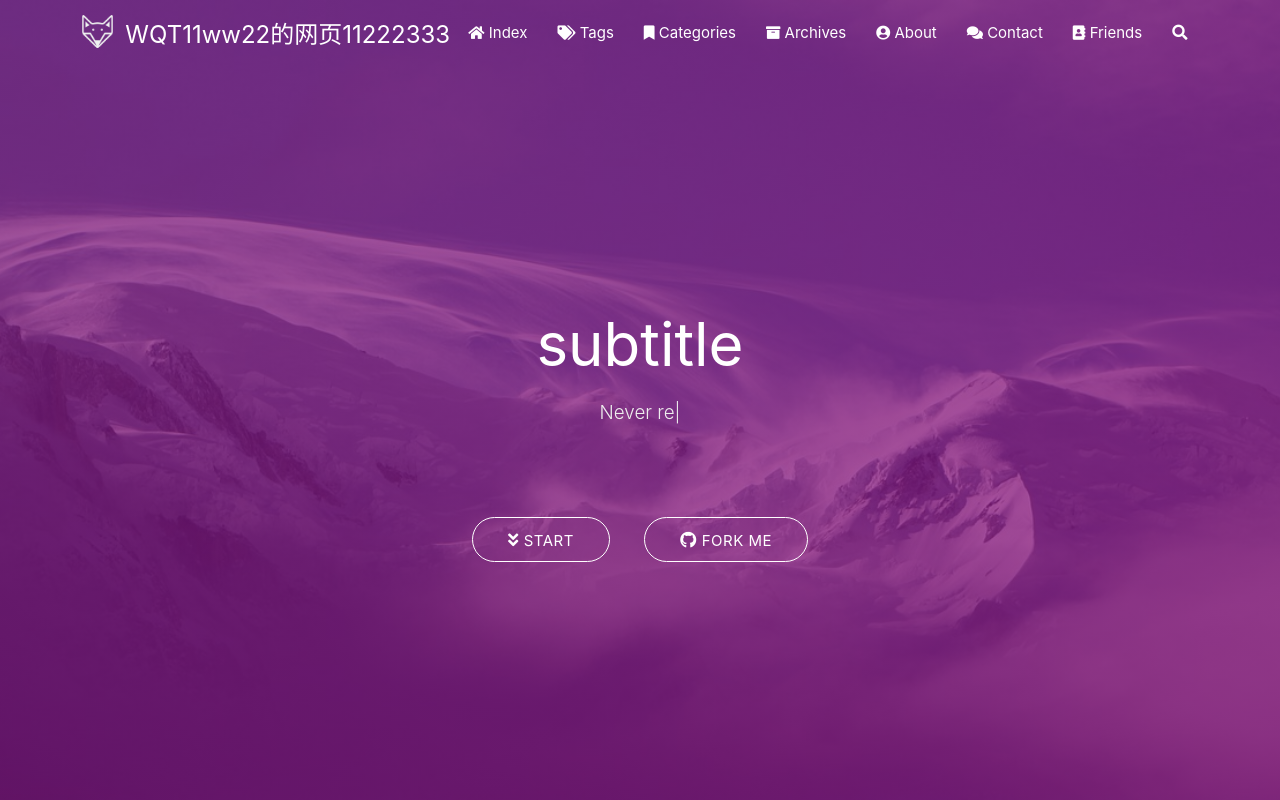
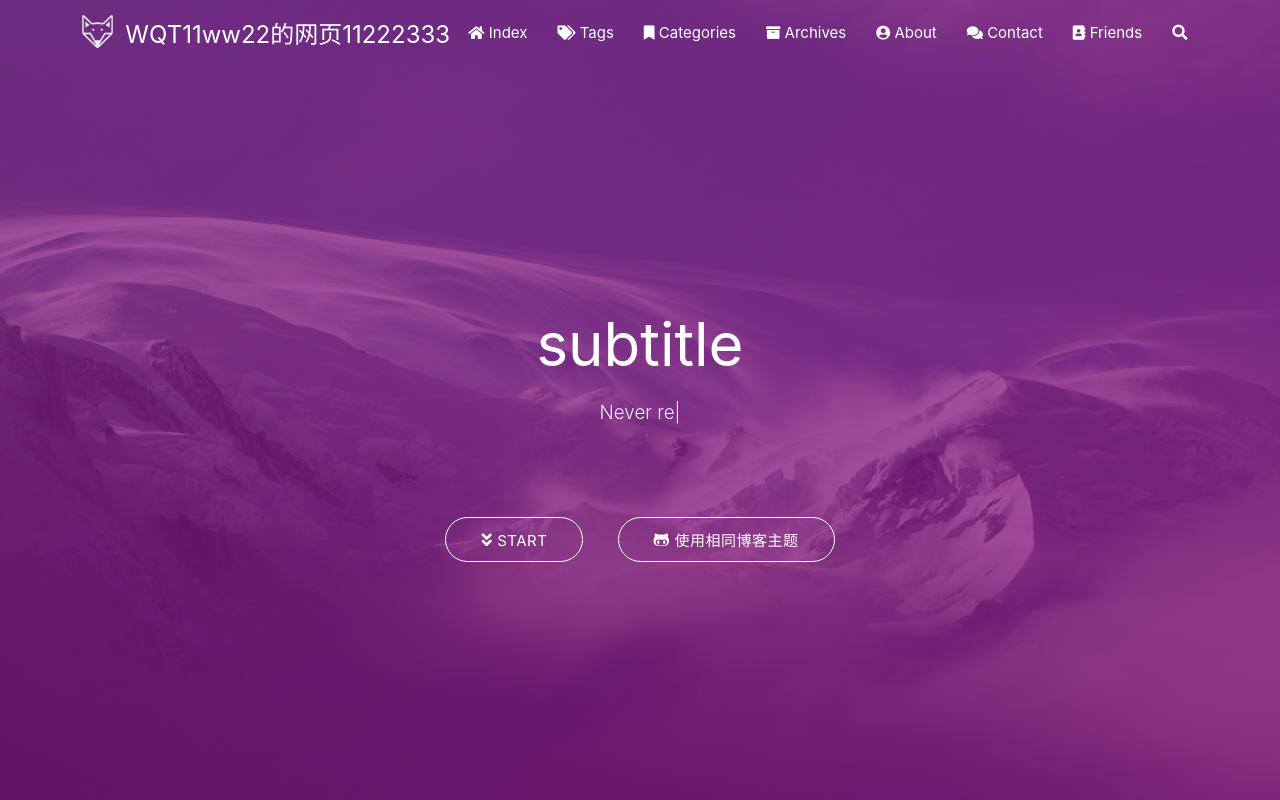
Before and after one commit to windfollowingheart/windfollowingheart.github.io, a plain HTML site: page index.html in a window 1280 px wide. Shown: the top 800 px of the page. Drawn offline with nearby package versions, Linux system fonts and the light colour scheme; some packages are replaced by stand-ins of ours; no server answers; a script that the page names is missing.

Commit message:
Site updated: 2024-01-28 17:59:22

```diff
--- a/index.html
+++ b/index.html
@@ -401,7 +401,7 @@
 
 
                     <a href="https://github.com/blinkfox/hexo-theme-matery" class="waves-effect waves-light btn" target="_blank">
-                        <i class="fab fa-github "></i>Fork Me
+                        <i class="fab fa-github-alt"></i>使用相同博客主题
                     </a>
 
             </div>
```
